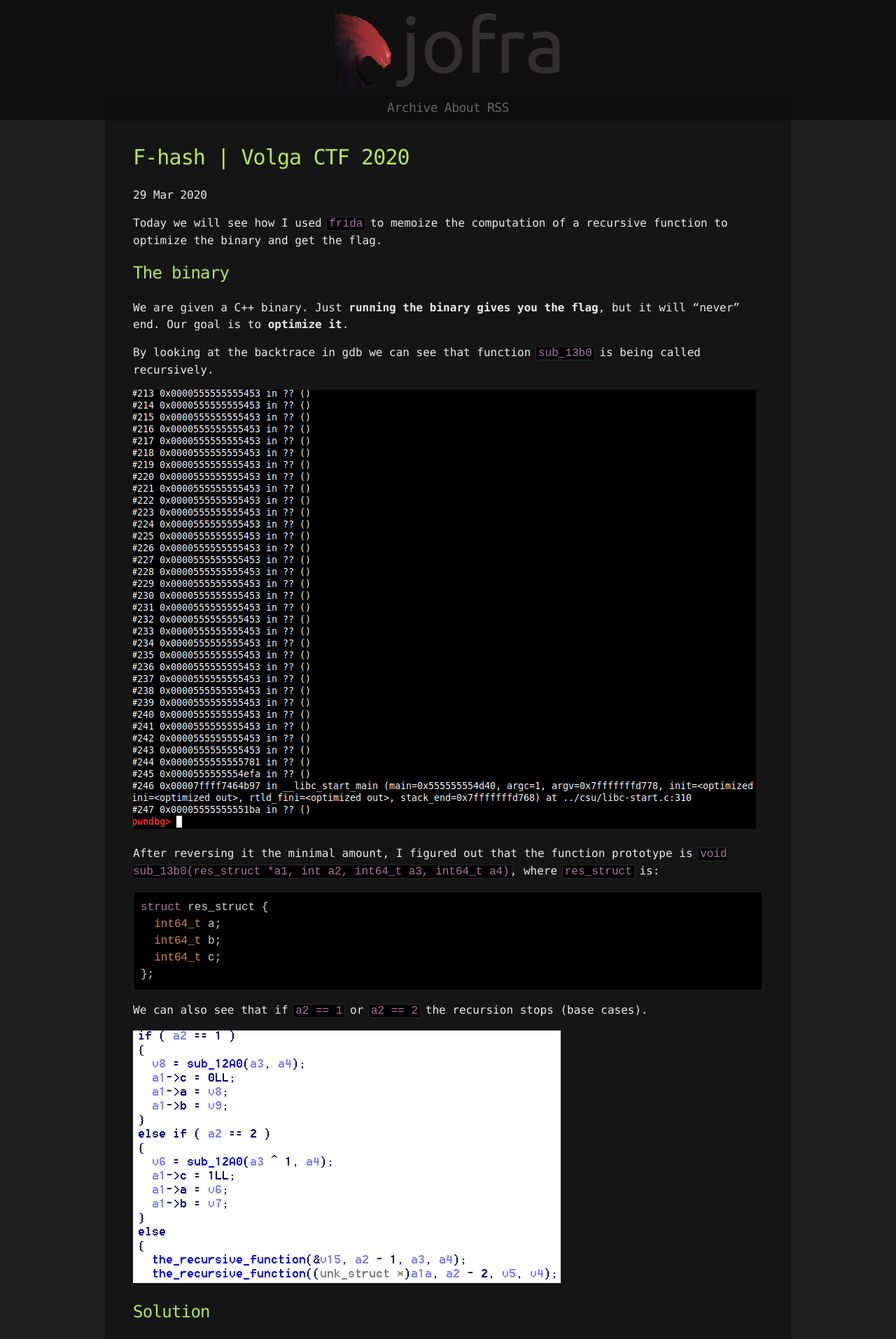
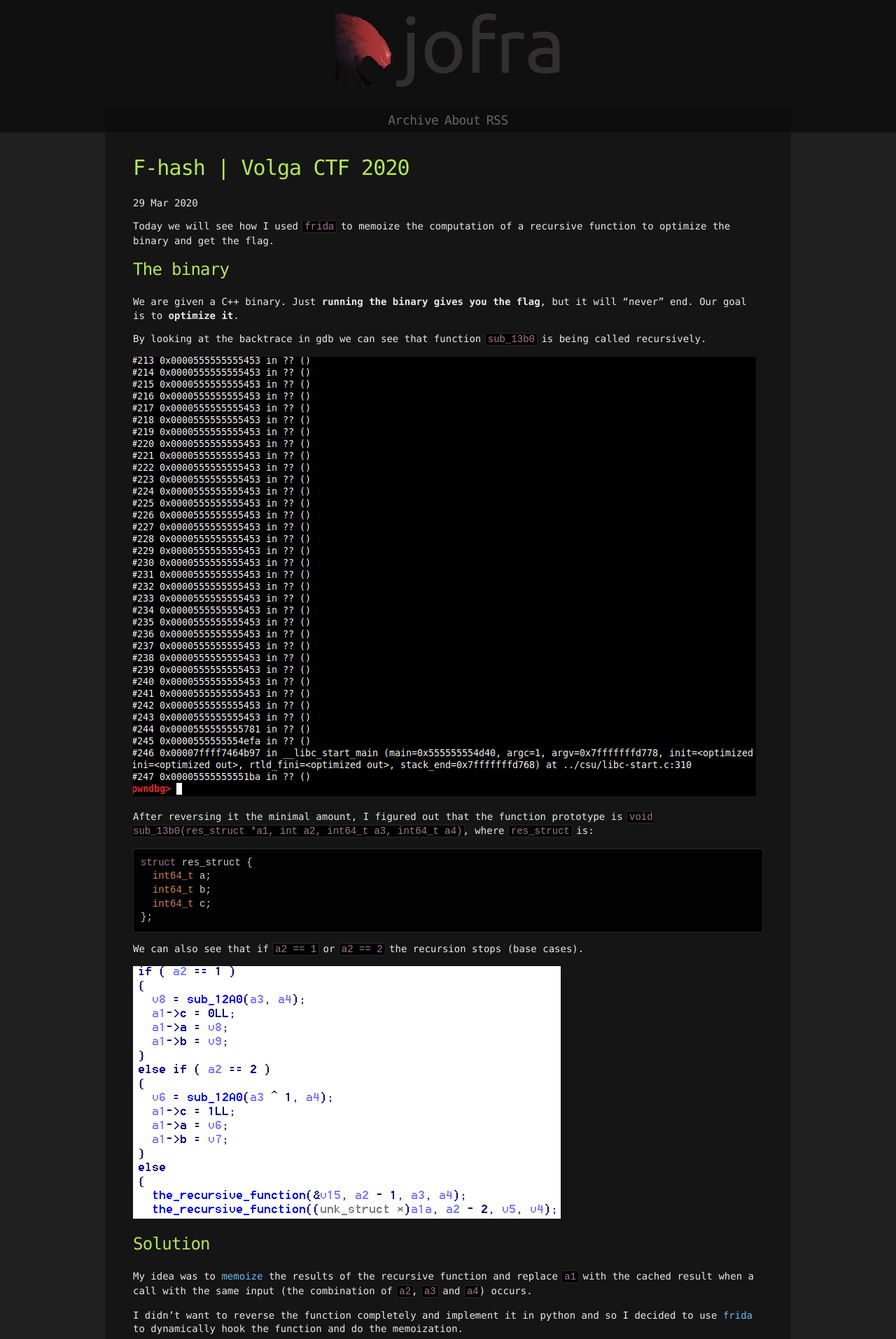
Before and after one commit to Vasco-jofra/Vasco-jofra.github.io, a Jekyll site: the page built from _posts/2020-03-29-F-hash.md, in a window 1280 px wide. Shown: the top 1914 px of the page at 70% size. Built offline with Jekyll 4.4.1, drawn with Linux system fonts in a browser that asks for light colours; some of the changed text lies outside the part shown.

Commit message:
text-size improved and more

````diff
--- a/_includes/header.html
+++ b/_includes/header.html
@@ -1,7 +1,9 @@
 <header>
+  <div class="header-logo">
     <a href="/">
       <img src="/assets/logo_with_name.png" alt="" />
     </a>
+  </div>
   <nav class="container">
     <a href="/archive"><h2 class="header-link">Archive</h2></a>
     <a href="/about"><h2 class="header-link">About</h2></a>
--- a/_posts/2020-03-29-F-hash.md
+++ b/_posts/2020-03-29-F-hash.md
@@ -46,10 +46,13 @@ Just as a POC this was the code I started with:
 
 var f_hash_addr = 0x555555554000;
 var recursive_func_ptr = ptr(f_hash_addr + 0x13b0);
-var recursive_func = new NativeFunction(recursive_func_ptr, 'void', ['pointer', 'int64', 'int64', 'int64']);
+var recursive_func = new NativeFunction(recursive_func_ptr,
+                                        'void',
+                                        ['pointer', 'int64', 'int64', 'int64']);
 
 Interceptor.replace(recursive_func_ptr, new NativeCallback(function (a1, a2, a3, a4) {
-    console.log(" the_recursive_function(a1: " + a1 + ", a2: " + a2 + ", a3: " + a3 + ", a4: " + a4 + ")");
+    console.log(" the_recursive_function(a1: " + a1 + ", a2: " + a2 +
+                ", a3: " + a3 + ", a4: " + a4 + ")");
 
     // Call the original function
     recursive_func(a1, a2, a3, a4)
@@ -58,7 +61,6 @@ Interceptor.replace(recursive_func_ptr, new NativeCallback(function (a1, a2, a3,
 ```
 
 The problem was that **when I call the original function, its recursive calls won't be hooked**, and so it will just run forever as before. I didn't come up with any way to do this by replacing the body.
-
 
 ---
 My next idea was to use `OnEnter`, `OnLeave` and some hackery to get the job done:
--- a/_sass/base.scss
+++ b/_sass/base.scss
@@ -35,8 +35,8 @@ body {
   padding: 0;
   background: $body-background; // url("../assets/asd.png") 0 0;
   color: $body-foreground;
-  font-size: 16px;
-  line-height: 1.5;
+  font-size: 14px;
+  line-height: 1.4;
   font-family: Monaco, "Bitstream Vera Sans Mono", "Lucida Console", Terminal,
     monospace;
 }
@@ -70,8 +70,12 @@ header {
   background: rgba(0, 0, 0, 0.5);
   //   border-bottom: 1px dashed $conifer; //header;
   //   padding: 40px;
-  margin: 0 0 0 0;
+  margin: 0 auto;
   text-align: center;
+}
+
+.header-logo {
+  padding-bottom: 20px;
 }
 
 nav {
@@ -180,7 +184,7 @@ pre {
   background: rgba(0, 0, 0, 0.9);
   border: 1px solid rgba(255, 255, 255, 0.15);
   padding: 10px;
-  font-size: 16px;
+  font-size: 14px;
   color: #b5e853;
   border-radius: 2px;
   text-wrap: normal;
````
Also changed, not shown: other parts of _posts/2020-03-29-F-hash.md (+1 -1 lines). Lines whose indentation alone changed are shown as unchanged.
